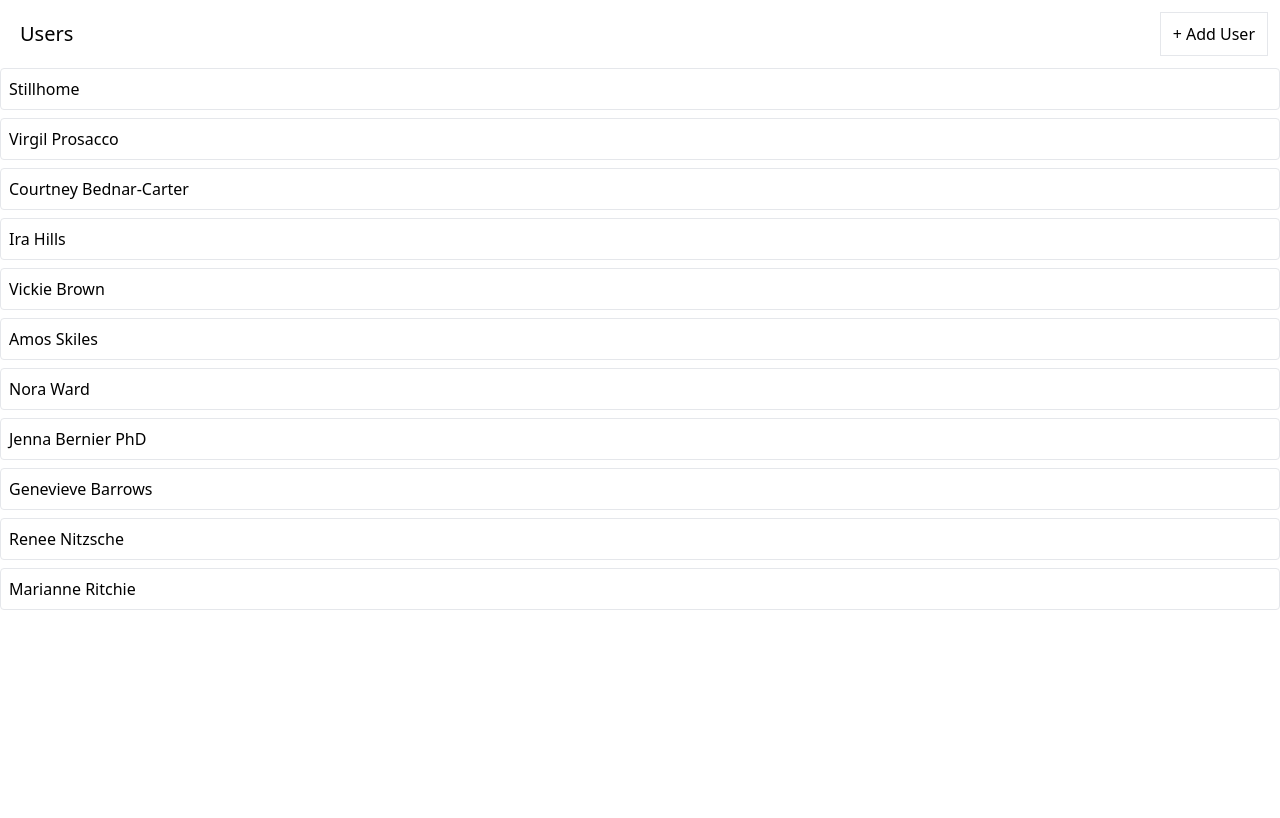
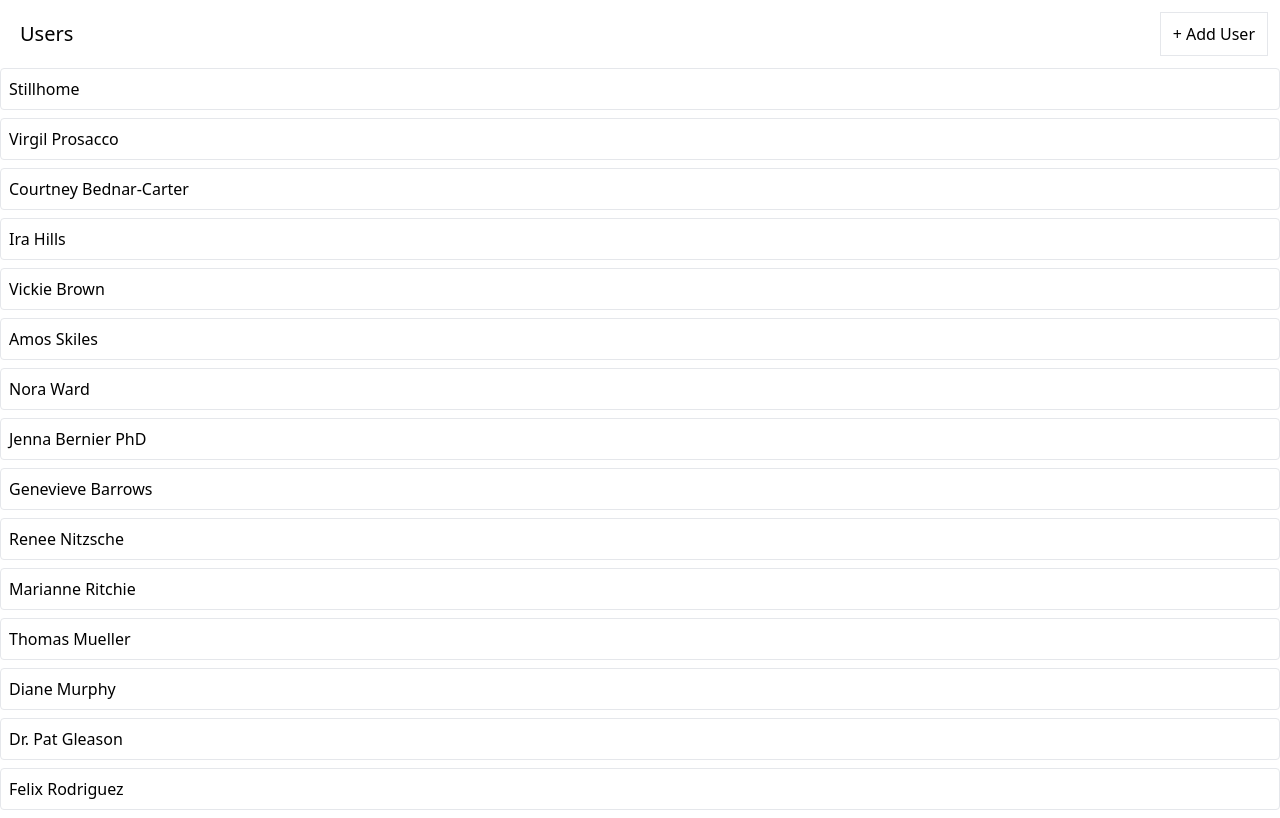
Before and after one commit to colson0x1/musegram, a React (Create React App) app: page / in a window 1280 px wide. Built offline with nearby package versions, Linux system fonts and the light colour scheme; data requests are answered from the project's data file.

Commit message:
handle user creation error

```diff
--- a/db.json
+++ b/db.json
@@ -43,6 +43,22 @@
     {
       "name": "Marianne Ritchie",
       "id": 11
+    },
+    {
+      "name": "Thomas Mueller",
+      "id": 12
+    },
+    {
+      "name": "Diane Murphy",
+      "id": 13
+    },
+    {
+      "name": "Dr. Pat Gleason",
+      "id": 14
+    },
+    {
+      "name": "Felix Rodriguez",
+      "id": 15
     }
   ],
   "albums": [],
--- a/src/components/UsersList.js
+++ b/src/components/UsersList.js
@@ -7,6 +7,8 @@ import Skeleton from './Skeleton';
 function UsersList() {
   const [isLoadingUsers, setIsLoadingUsers] = useState(false);
   const [loadingUsersError, setLoadingUsersError] = useState(null);
+  const [isCreatingUser, setIsCreatingUser] = useState(false);
+  const [creatingUserError, setCreatingUserError] = useState();
 
   const dispatch = useDispatch();
   const { data } = useSelector((state) => {
@@ -22,7 +24,11 @@ function UsersList() {
   }, [dispatch]);
 
   const handleUserAdd = () => {
-    dispatch(addUser());
+    setIsCreatingUser(true);
+    dispatch(addUser())
+      .unwrap()
+      .catch((err) => setCreatingUserError(err))
+      .finally(() => setIsCreatingUser(false));
   };
 
   if (isLoadingUsers) {
@@ -47,8 +53,13 @@ function UsersList() {
     <div>
       <div className="flex flex-row justify-between m-3 ">
         <h1 className="m-2 text-xl">Users</h1>
-        <Button onClick={handleUserAdd}>+ Add User</Button>
+        {isCreatingUser ? (
+          'Creating User...'
+        ) : (
+          <Button onClick={handleUserAdd}>+ Add User</Button>
+        )}
       </div>
+      {creatingUserError && 'Error creating user...'}
       {renderedUsers}
     </div>
   );
--- a/src/store/thunks/fetchUsers.js
+++ b/src/store/thunks/fetchUsers.js
@@ -13,8 +13,8 @@ const fetchUsers = createAsyncThunk('users/fetch', async () => {
 // development test
 const pause = (duration) => {
   return new Promise((resolve) => {
-    setTimeout(resolve, duration)
-  })
-}
+    setTimeout(resolve, duration);
+  });
+};
 
 export { fetchUsers };
```
